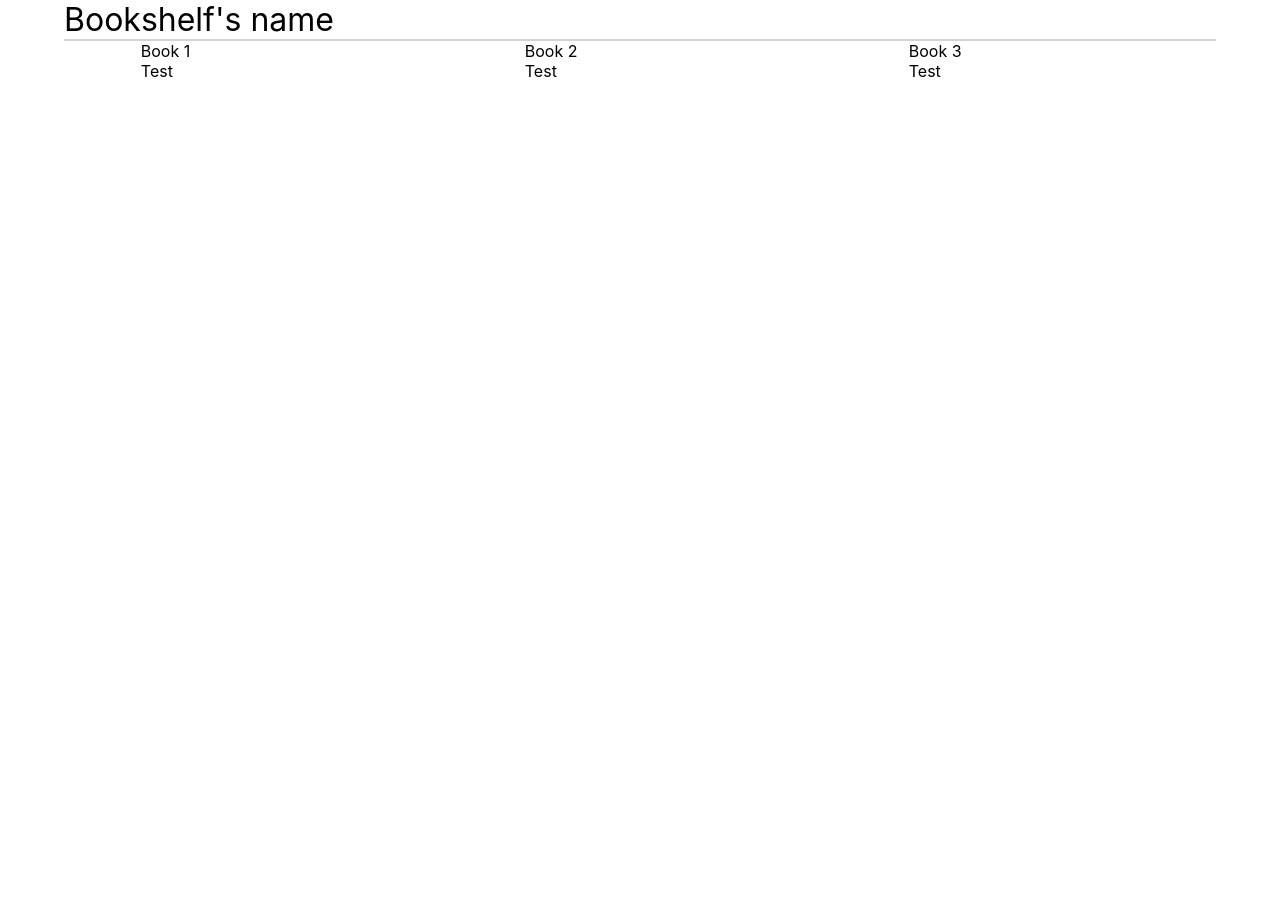
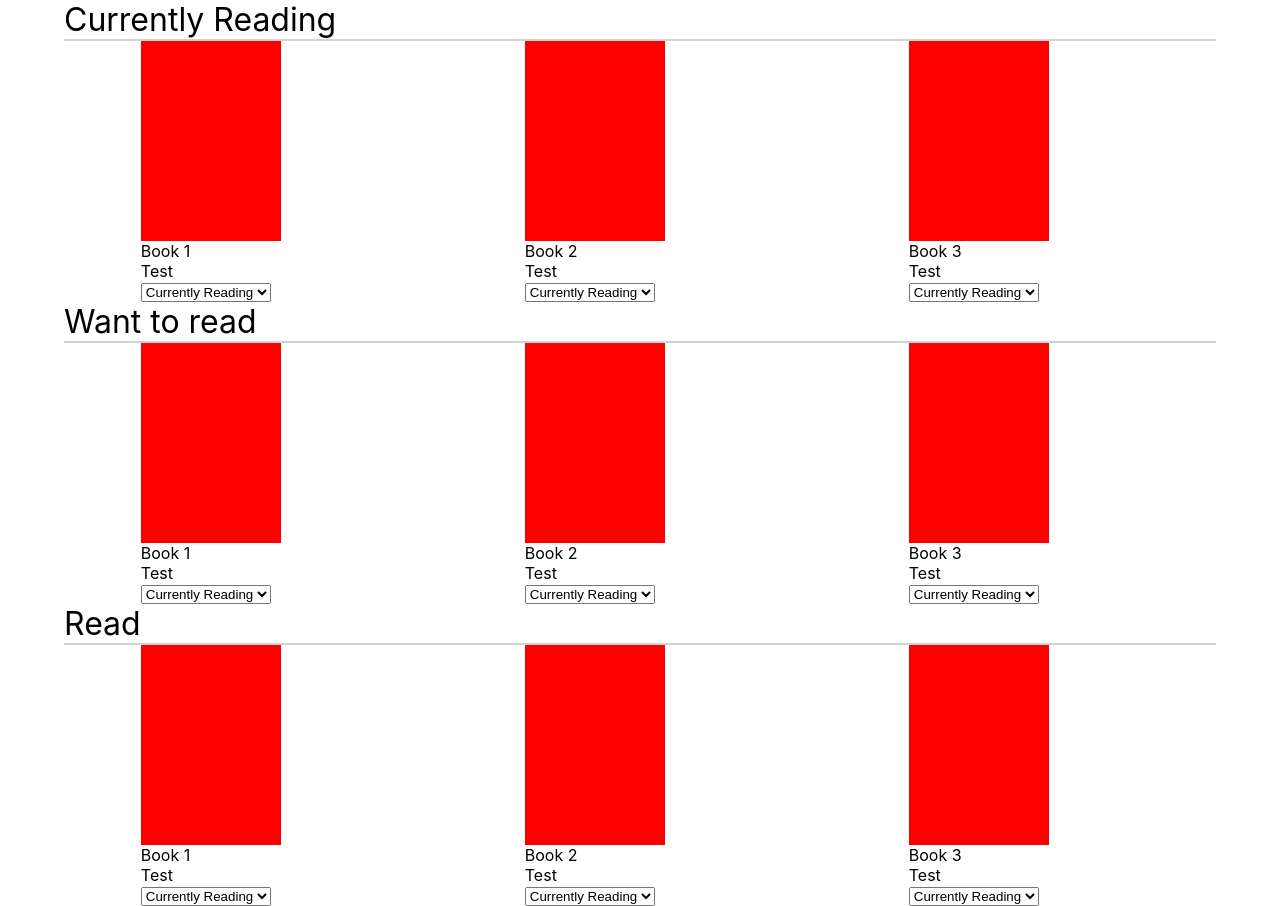
Before and after one commit to n3p4kr0/react-p1-myreads, a React (Create React App) app: page / in a window 1280 px wide. Before the commit the page ends 800 px from the top, so only its background shows below. Built offline with nearby package versions, Linux system fonts and the light colour scheme.

Commit message:
Non-interactive main page set up

```diff
--- a/src/App.css
+++ b/src/App.css
@@ -16,3 +16,9 @@
   width: 20%;
   margin: auto;
 }
+
+.book-image {
+  width: 140px;
+  height: 200px;
+  background: red;
+}
--- a/src/App.js
+++ b/src/App.js
@@ -2,12 +2,16 @@ import React from 'react';
 import './App.css';
 import Bookshelf from './Bookshelf.js';
 
-
+const bookshelfs = [
+  { name: "Currently Reading" },
+  { name: "Want to read" },
+  { name: "Read" },
+];
 
 function App() {
   return (
     <div className="App">
-      <Bookshelf />
+      { bookshelfs.map( (bookshelf) => (<Bookshelf name={bookshelf.name} bookshelfs={bookshelfs} />) ) }
     </div>
   );
 }
--- a/src/Book.js
+++ b/src/Book.js
@@ -2,12 +2,15 @@ import React, { Component } from 'react'
 
 class Book extends Component {
     render() {
-        const { book } = this.props;
+        const { book, bookshelfs } = this.props;
         return (
             <div className="book-item">
-                <div className="book-image">  </div>
+                <div className="book-image"></div>
                 <div className="book-title"> {book.title} </div>
                 <div className="book-author"> {book.author} </div>
+                <select>
+                    { bookshelfs.map( (bookshelf) => (<option>{bookshelf.name}</option>) ) }
+                </select>
             </div>
         )
     }
--- a/src/Bookshelf.js
+++ b/src/Bookshelf.js
@@ -11,9 +11,9 @@ class Bookshelf extends Component {
 
         return (
             <div className="bookshelf">
-                <div class="bookshelf-name">Bookshelf's name</div>
+                <div class="bookshelf-name">{this.props.name}</div>
                 <div class="bookshelf-books">
-                    { books.map( (book) => ( <Book book={book} /> )) }
+                    { books.map( (book) => ( <Book book={book} bookshelfs={this.props.bookshelfs} /> )) }
                 </div>
             </div>
         )
```
